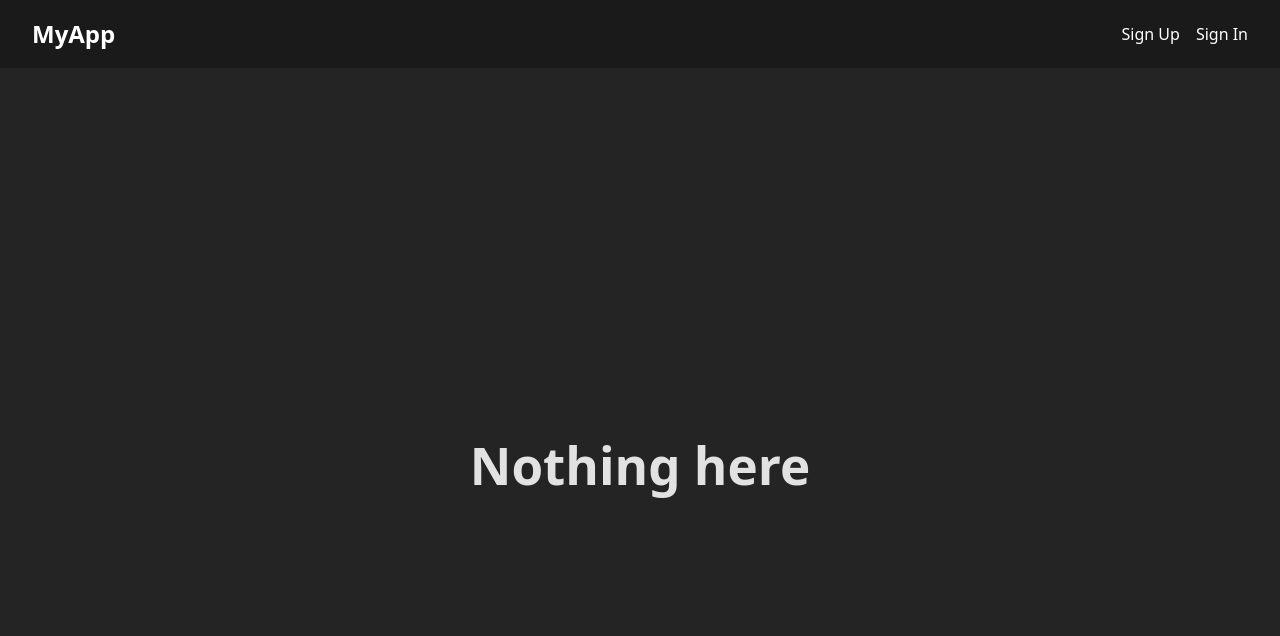
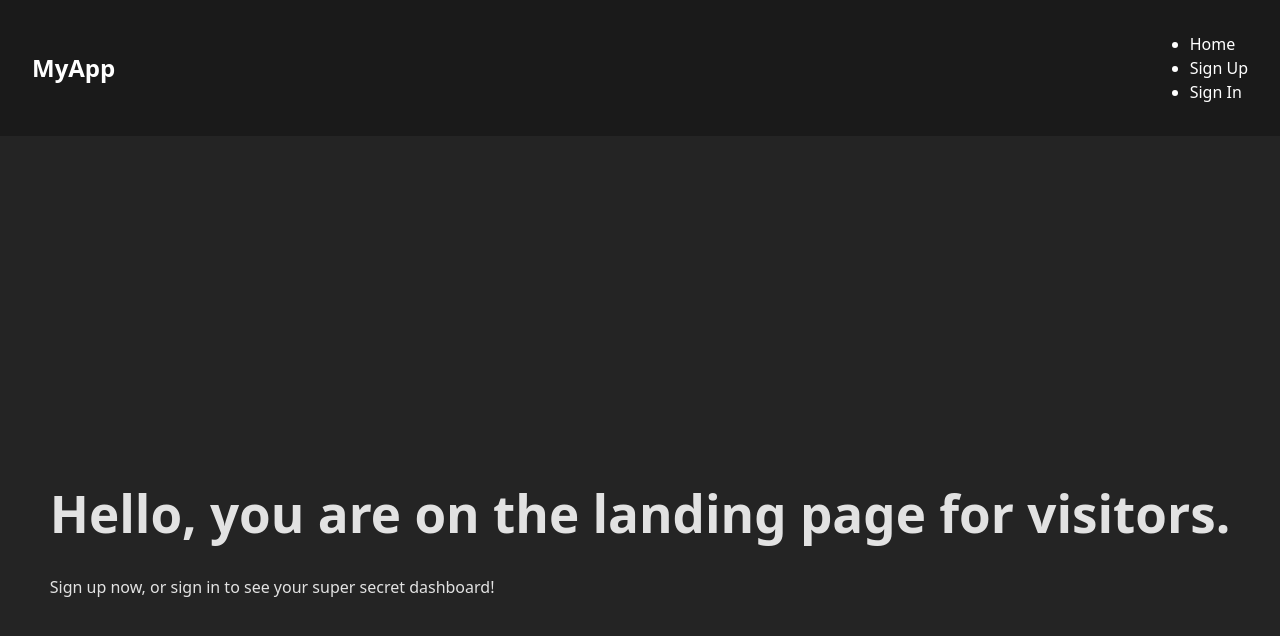
Before and after one commit to Davidm723/hackathon-front-end, a React (Vite) app: page / in a window 1280 px wide. Shown: the top 636 px of the page. Built offline with nearby package versions, Linux system fonts and the light colour scheme; no server answers.

Commit message:
make authenticated requests

```diff
--- a/src/App.jsx
+++ b/src/App.jsx
@@ -1,19 +1,26 @@
+import { useContext } from "react";
 import { Route, Routes } from "react-router";
 
 import NavBar from "./components/NavBar/NavBar";
 import SignUpForm from "./components/SignUpForm/SignUpForm";
 import SignInForm from "./components/SignInForm/SignInForm";
+import Landing from "./components/Landing/Landing";
+import Dashboard from "./components/Dashboard/Dashboard";
+
+import { UserContext } from "./contexts/UserContext";
 
 const App = () => {
+  const { user } = useContext(UserContext);
   return (
     <>
       <NavBar />
       <main className="main-container">
-      <Routes>
-        <Route path="/sign-up" element={<SignUpForm />} />
-        <Route path="/sign-in" element={<SignInForm />} />
-        <Route path="*" element={<h1>Nothing here</h1>} />
-      </Routes>
+        <Routes>
+          <Route path="/" element={user ? <Dashboard /> : <Landing />} />
+          <Route path="/sign-up" element={<SignUpForm />} />
+          <Route path="/sign-in" element={<SignInForm />} />
+          <Route path="*" element={<h1>Nothing here</h1>} />
+        </Routes>
       </main>
     </>
   );
--- /dev/null
+++ b/src/components/Dashboard/Dashboard.jsx
@@ -0,0 +1,32 @@
+import { useEffect, useContext } from "react";
+
+import { UserContext } from "../../contexts/UserContext";
+
+import * as userService from "../../services/userService";
+
+const Dashboard = () => {
+  const { user } = useContext(UserContext);
+
+  useEffect(() => {
+    const fetchUsers = async () => {
+      try {
+        const fetchedUsers = await userService.index();
+        console.log(fetchedUsers);
+      } catch (err) {
+        console.log(err);
+      }
+    };
+    if (user) fetchUsers();
+  }, [user]);
+
+  return (
+    <main>
+      <h1>Welcome, {user.username}</h1>
+      <p>
+        This is the dashboard page where you can see a list of all the users.
+      </p>
+    </main>
+  );
+};
+
+export default Dashboard;
--- /dev/null
+++ b/src/components/Landing/Landing.jsx
@@ -0,0 +1,10 @@
+const Landing = () => {
+  return (
+    <main>
+      <h1>Hello, you are on the landing page for visitors.</h1>
+      <p>Sign up now, or sign in to see your super secret dashboard!</p>
+    </main>
+  );
+};
+
+export default Landing;
--- a/src/components/NavBar/NavBar.jsx
+++ b/src/components/NavBar/NavBar.jsx
@@ -17,15 +17,31 @@ const NavBar = () => {
       </div>
       <div className="nav-right">
         {user ? (
-          <>
-            <span>Welcome, {user.username}</span>
-            <button onClick={handleSignOut}>Sign Out</button>
-          </>
+          <ul>
+            <li>
+              <span>Welcome, {user.username}</span>
+            </li>
+            <li>
+              <Link to="/">Dashboard</Link>
+            </li>
+            <li>
+              <Link to="/" onClick={handleSignOut}>
+                Sign Out
+              </Link>
+            </li>
+          </ul>
         ) : (
-          <>
-            <Link to="/sign-up">Sign Up</Link>
-            <Link to="/sign-in">Sign In</Link>
-          </>
+          <ul>
+            <li>
+              <Link to="/">Home</Link>
+            </li>
+            <li>
+              <Link to="/sign-up">Sign Up</Link>
+            </li>
+            <li>
+              <Link to="/sign-in">Sign In</Link>
+            </li>
+          </ul>
         )}
       </div>
     </nav>
--- /dev/null
+++ b/src/services/userService.js
@@ -0,0 +1,22 @@
+const BASE_URL = `${import.meta.env.VITE_BACK_END_SERVER_URL}/users`;
+
+const index = async () => {
+  try {
+    const res = await fetch(BASE_URL, {
+      headers: { Authorization: `Bearer ${localStorage.getItem("token")}` },
+    });
+
+    const data = await res.json();
+
+    if (data.err) {
+      throw new Error(data.err);
+    }
+
+    return data;
+  } catch (err) {
+    console.log(err);
+    throw new Error(err);
+  }
+};
+
+export { index };
```
